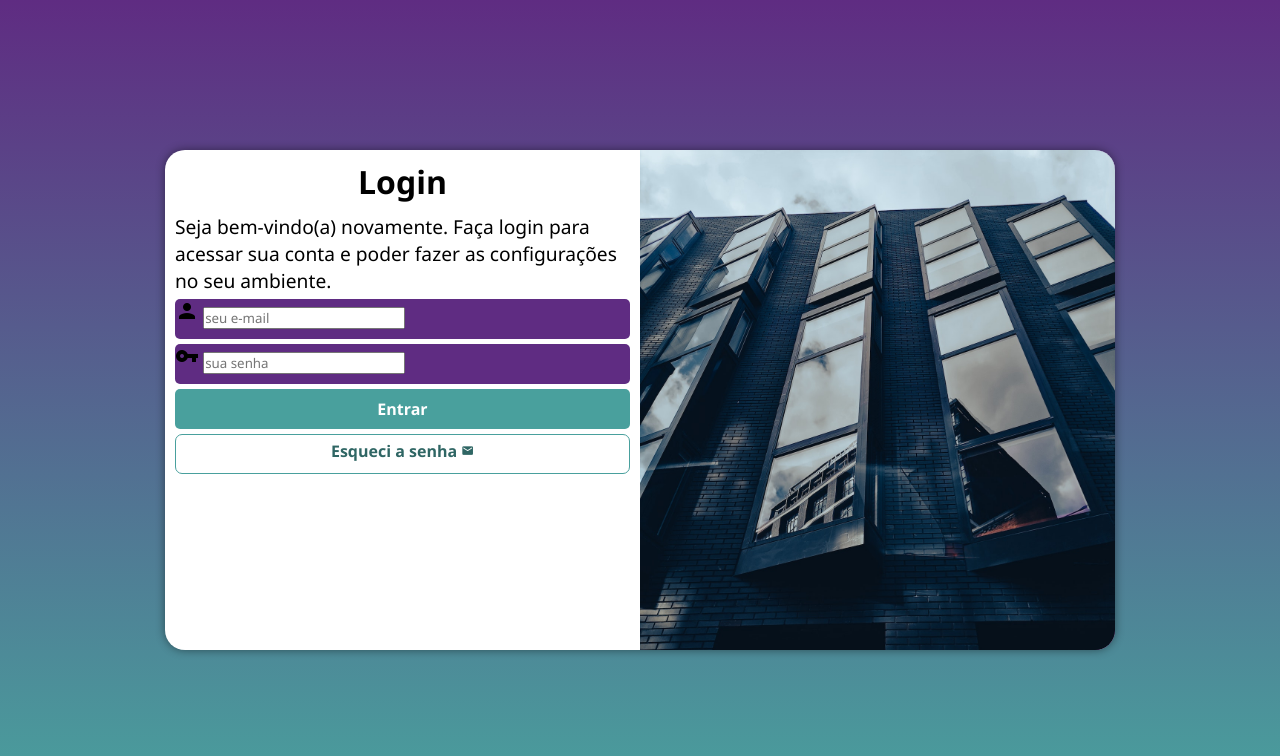
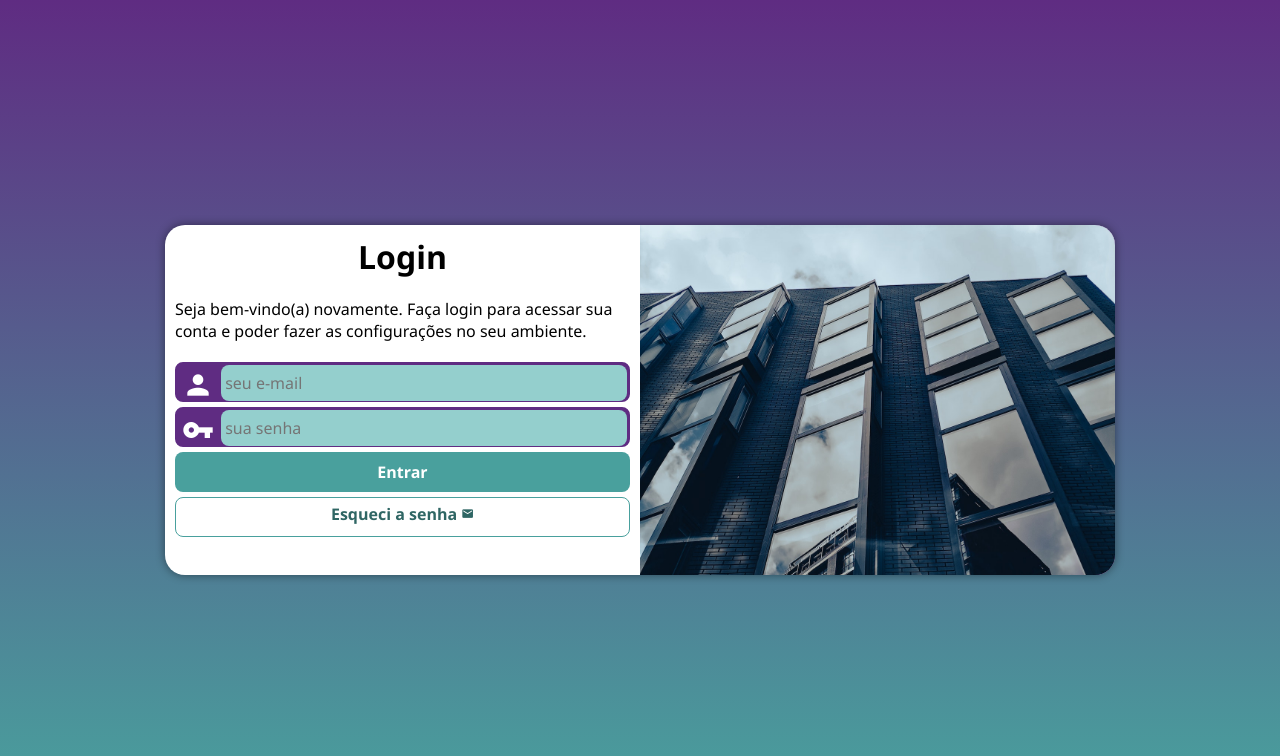
Before and after one commit to iuriapereira/projeto-login, a plain HTML site: page index.html in a window 1280 px wide. Drawn offline with Linux system fonts and the light colour scheme.

Commit message:
Atualização final

```diff
--- a/estilos/media-query.css
+++ b/estilos/media-query.css
@@ -11,13 +11,14 @@ Desktop: 992px até 1200px
 Grandes telas: acima de 1200px
 */
 
-@media screen and (min-width: 768px) and (max-width: 992px) {
+@media screen and (min-width: 768px) and (max-width: 992px) { /* CONFIGURAÇÃO PARA TABLET */
     body {
         background-image: linear-gradient(to top,  #49a09d, #5f2c82);
     }
 
     section#login {
         width: 80vw;
+        height: 280px;
     }
 
     section#login > div#imagem {
@@ -32,13 +33,14 @@ Grandes telas: acima de 1200px
     }
 }
 
-@media screen and (min-width: 992px) {
+@media screen and (min-width: 992px) { /* CONFIGURAÇÃO PARA DESKTOP */
     body {
         background-image: linear-gradient(to top,  #49a09d, #5f2c82);
     }
 
     section#login {
         width: 950px;
+        height: 350px;
     }
 
     section#login > div#imagem {
@@ -57,6 +59,7 @@ Grandes telas: acima de 1200px
     }
 
     div#formulario > p {
-        font-size: 1.2em;
+        font-size: 1em;
+        margin: 20px 0px;
     }
 }
--- a/estilos/style.css
+++ b/estilos/style.css
@@ -29,7 +29,7 @@ section#login {
     position: absolute;
     top: 50%;
     left: 50%;
-    transform: translate(-50%, -50%);
+
     overflow: hidden;
 
     background-color: white;
@@ -38,6 +38,7 @@ section#login {
     border-radius: 20px;
     box-shadow: 0px 0px 10px rgba(0, 0, 0, 0.451);
 
+    transform: translate(-50%, -50%);
     transition: width .3s, height .3s;
     transition-timing-function: ease;
 }
@@ -65,15 +66,40 @@ div#formulario > p {
 
 form > div.campo {
     background-color: #5f2c82;
+    border: 2px solid #5f2c82;
     display: block;
     width: 100%;
     height: 40px;
-    border-radius: 5px;
+    border-radius: 8px;
     margin: 5px 0px;
 }
 
 div.campo > label {
     display: none;
+}
+
+div.campo > span {
+    color: white;
+
+    font-size: 2em;
+    width: 40px;
+    padding: 5px;
+}
+
+div.campo > input {
+    background-color: #94cfcd;
+    font-size: 1em;
+    width: calc(100% - 45px);
+    height: 100%;
+    border: 0px;
+    border-radius: 8px;
+    padding: 4px;
+    transform: translateY(-12px);
+}
+
+div.campo > input:focus-within {
+    background-color: white;
+    border: none;
 }
 
 form > input[type=submit] {
@@ -85,7 +111,7 @@ form > input[type=submit] {
     color: white;
     font-weight: bolder;
     border: none;
-    border-radius: 5px;
+    border-radius: 8px;
     cursor: pointer;
 }
 
@@ -105,7 +131,7 @@ form > a.botao {
     color: #2f6664;
     font-weight: bolder;
     border: 1px solid #49a09d;
-    border-radius: 7px;
+    border-radius: 8px;
     text-decoration: none;
 }
 
```
